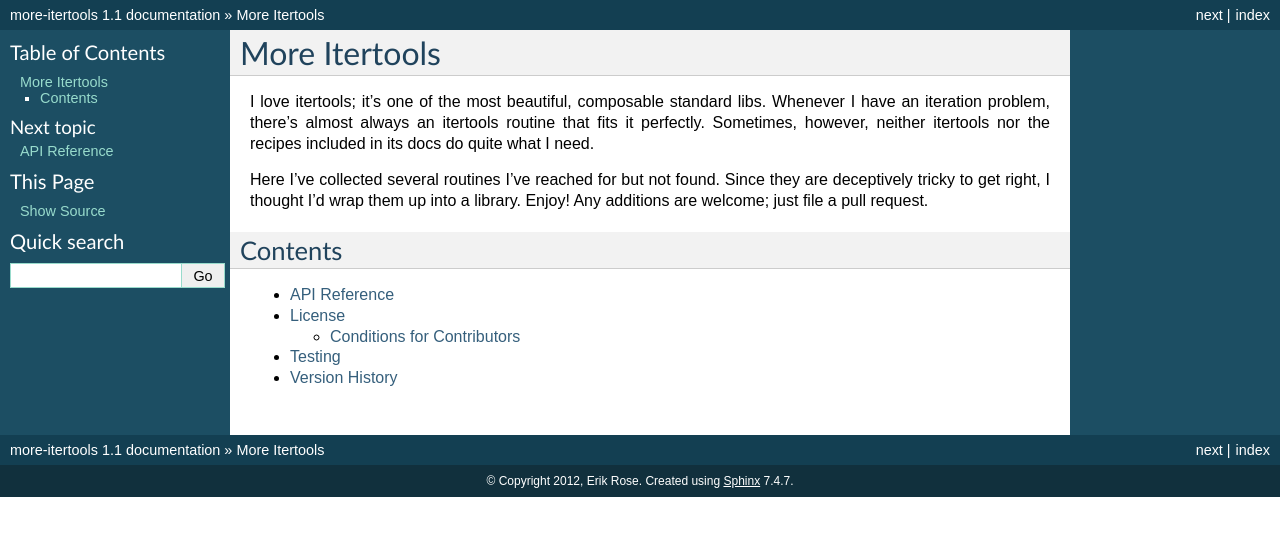
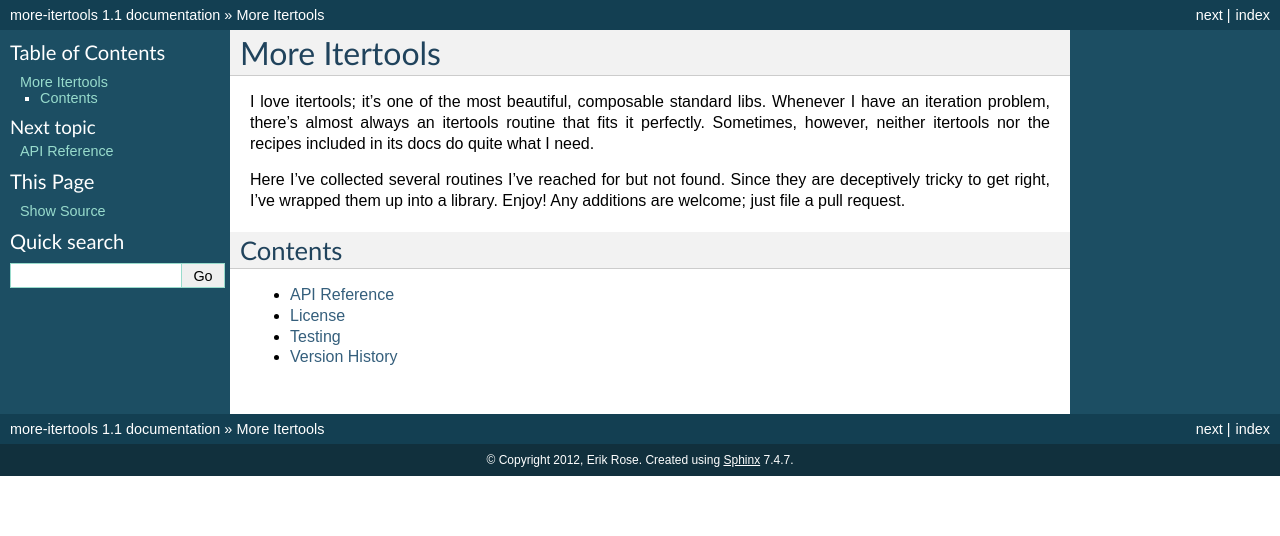
Before and after one commit to more-itertools/more-itertools, a Sphinx documentation site: the page built from docs/index.rst, in a window 1280 px wide. Shown: the top 536 px of the page. Built offline with Sphinx 7.4.7, drawn with Linux system fonts in a browser that asks for light colours.

Commit message:
Add an __all__. Patch up a few sparse spots in the docs.
Knock down the TOC depth; the 2nd level wasn't really adding anything.

```diff
--- a/docs/index.rst
+++ b/docs/index.rst
@@ -8,15 +8,15 @@ routine that fits it perfectly. Sometimes, however, neither itertools nor the
 recipes included in its docs do quite what I need.
 
 Here I've collected several routines I've reached for but not found. Since
-they are deceptively tricky to get right, I thought I'd wrap them up into a
-library. Enjoy! Any additions are welcome; just file a pull request.
+they are deceptively tricky to get right, I've wrapped them up into a library.
+Enjoy! Any additions are welcome; just file a pull request.
 
 
 Contents
 ========
 
 .. toctree::
-    :maxdepth: 2
+    :maxdepth: 1
 
     api
     license
```
Also changed, not shown: docs/testing.rst (+12 -0 lines), more_itertools/__init__.py (+10 -2 lines), 1 other file.
